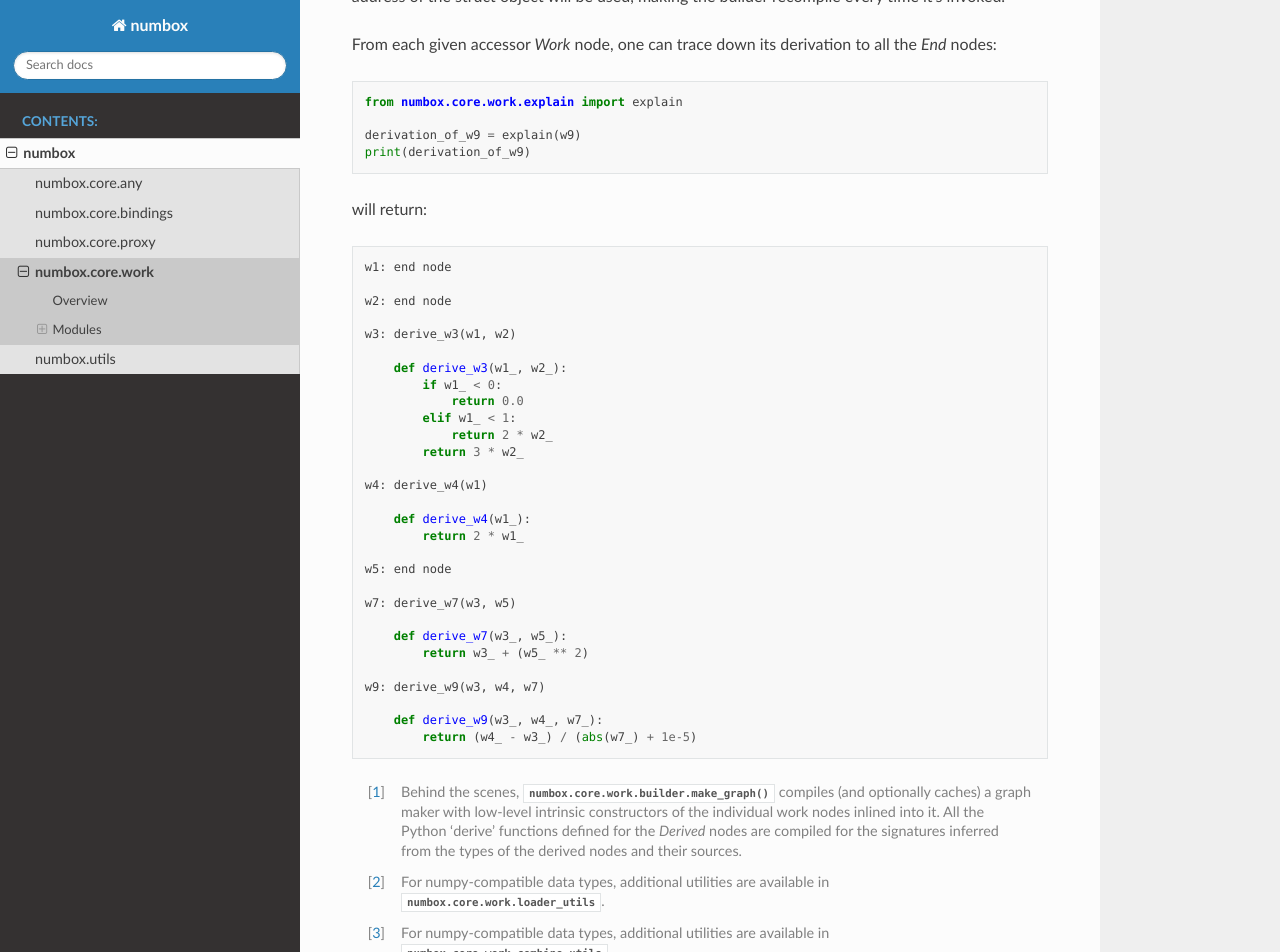
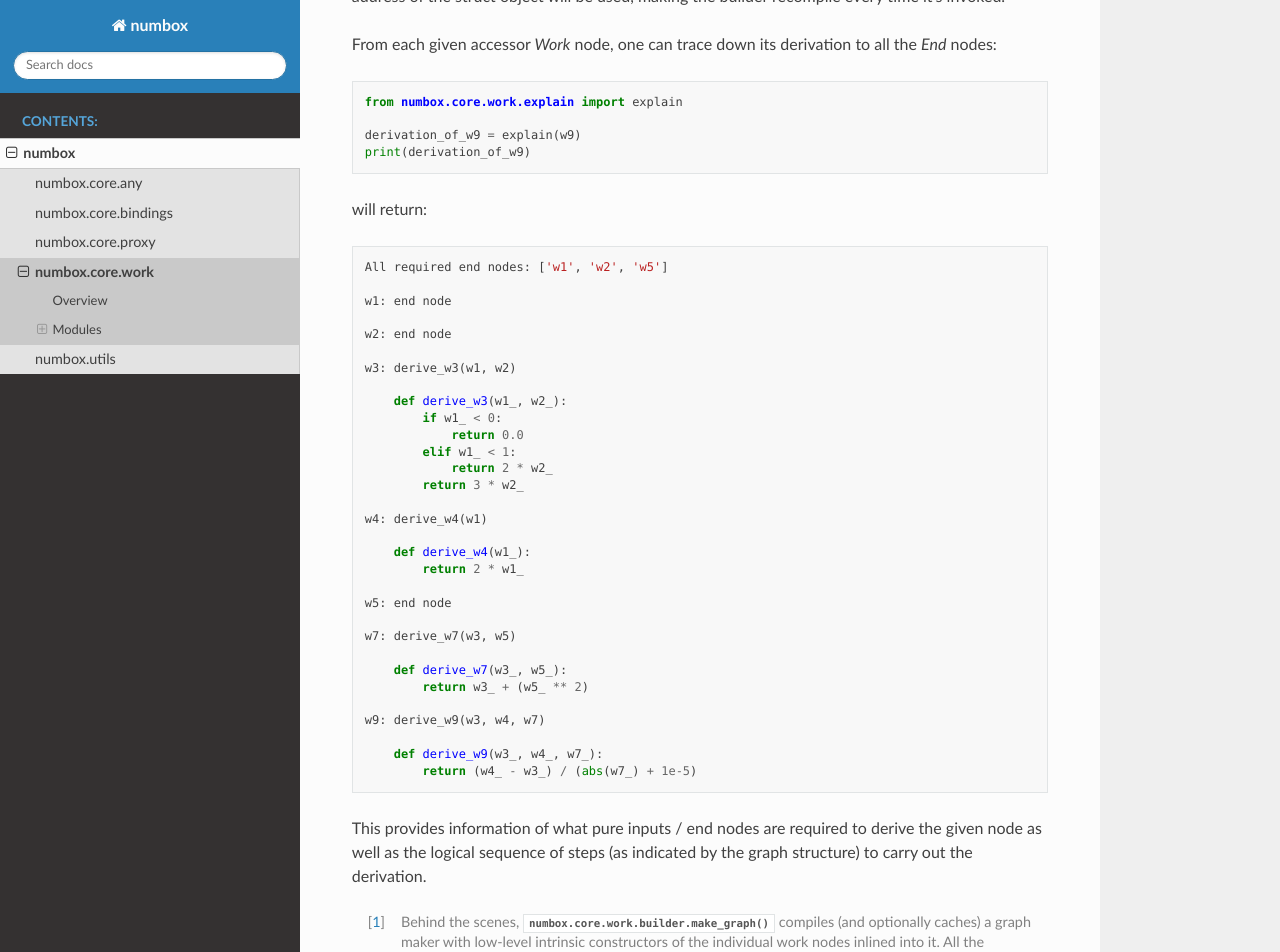
Before and after one commit to Goykhman/numbox, a Sphinx documentation site: the page built from docs/numbox.core.work.rst, in a window 1280 px wide and 1400 px high, scrolled down 3899 px. Shown: the top 952 px of the window. Built offline with Sphinx 7.4.7 and the Read the Docs theme 3.1.0, drawn with Linux system fonts in a browser that asks for light colours.

Commit message:
added all end nodes to explain output

```diff
--- a/docs/numbox.core.work.rst
+++ b/docs/numbox.core.work.rst
@@ -191,6 +191,8 @@ From each given accessor `Work` node, one can trace down its derivation to all t
 
 will return::
 
+    All required end nodes: ['w1', 'w2', 'w5']
+
     w1: end node
 
     w2: end node
@@ -220,6 +222,10 @@ will return::
 
         def derive_w9(w3_, w4_, w7_):
             return (w4_ - w3_) / (abs(w7_) + 1e-5)
+
+This provides information of what pure inputs / end nodes are required to derive
+the given node as well as the logical sequence of steps (as indicated by the graph structure)
+to carry out the derivation.
 
 .. [#f1] Behind the scenes, :func:`numbox.core.work.builder.make_graph` compiles (and optionally caches) a graph maker with low-level intrinsic constructors of the individual work nodes inlined into it. All the Python 'derive' functions defined for the `Derived` nodes are compiled for the signatures inferred from the types of the derived nodes and their sources.
 .. [#f2] For numpy-compatible data types, additional utilities are available in :mod:`numbox.core.work.loader_utils`.
```
Also changed, not shown: 2 other files.
